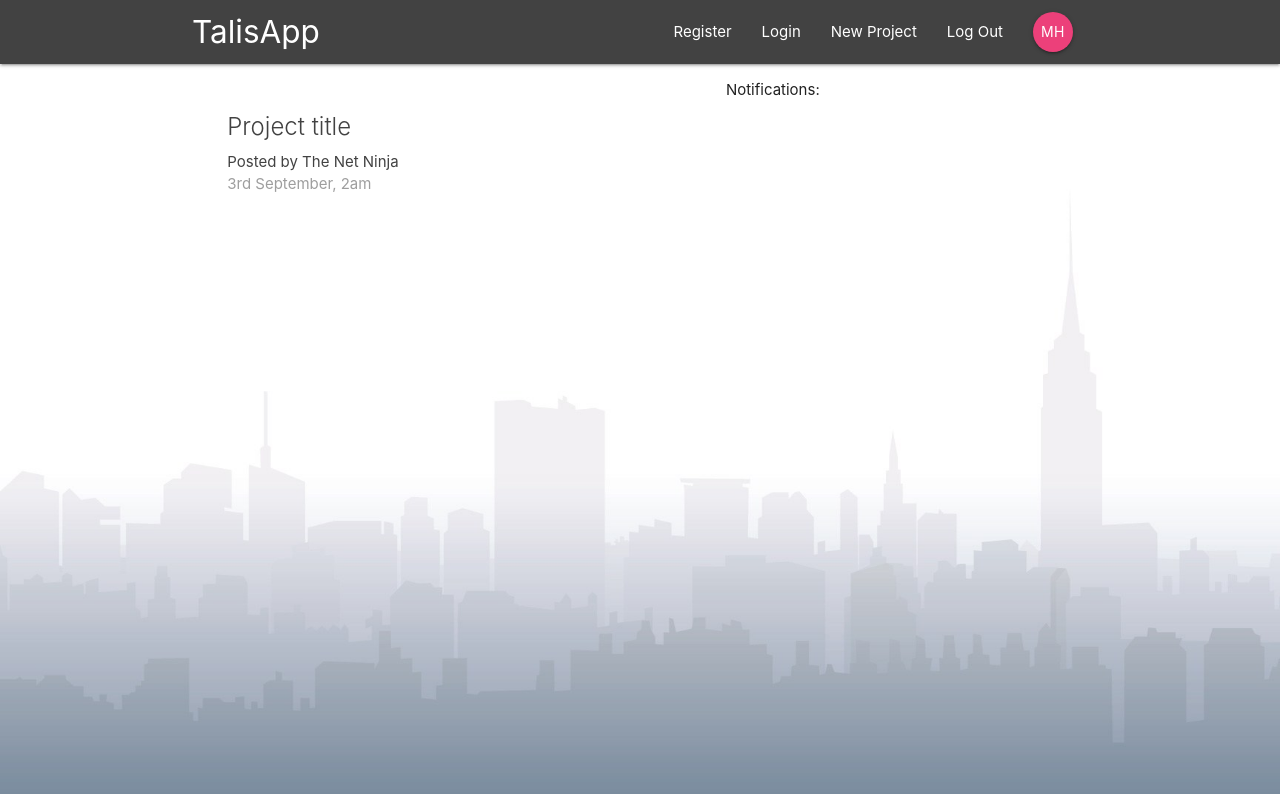
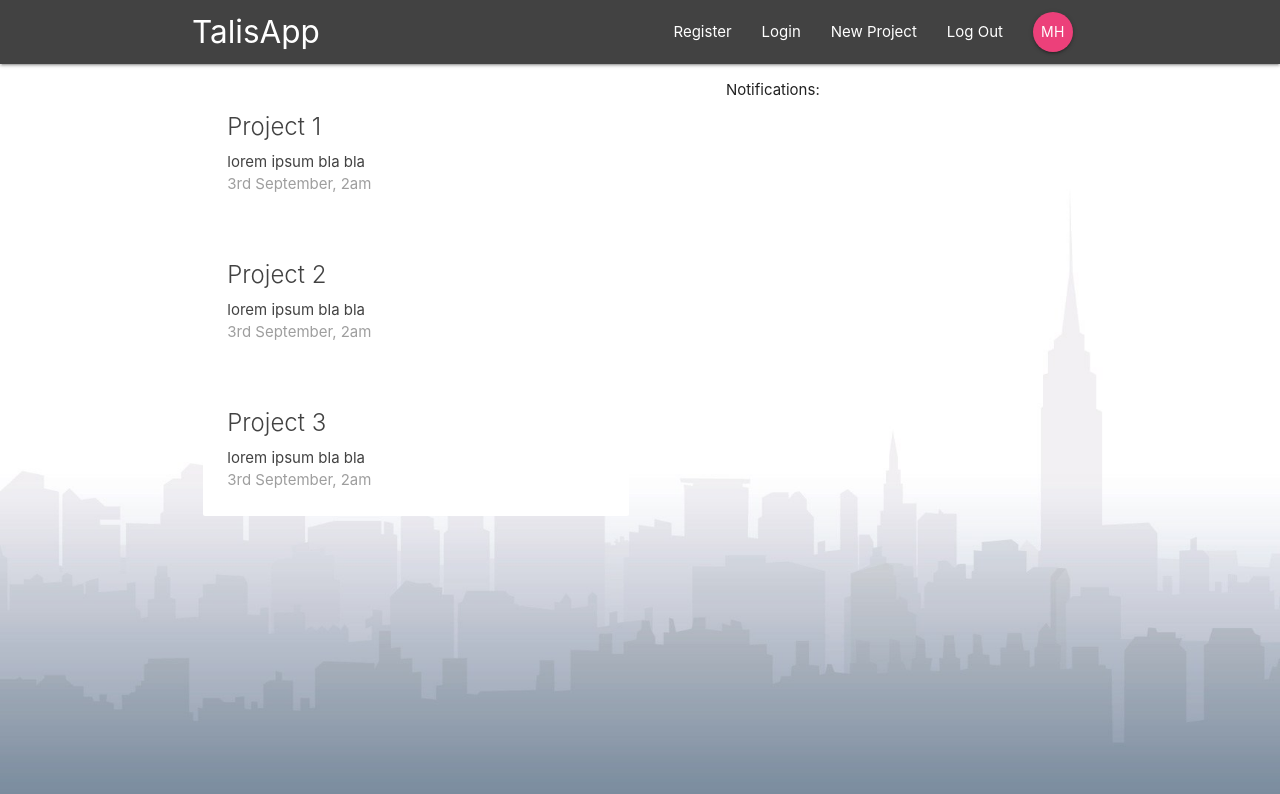
Before and after one commit to MefitHp/Redux-Firebase, a React (Create React App) app: page / in a window 1280 px wide. Shown: the top 794 px of the page. Built offline with nearby package versions, Linux system fonts and the light colour scheme.

Commit message:
Mapped projects with dummy data, but using redux

```diff
--- a/src/components/dashboard/Dashboard.js
+++ b/src/components/dashboard/Dashboard.js
@@ -1,14 +1,15 @@
 import React, { Component } from 'react'
 import Notifications from './Notifications';
 import ProjectList from '../projects/ProjectList';
-
+import { connect } from 'react-redux'
 class Dashboard extends Component {
     render() {
+        const { projects } = this.props
         return (
             <div className="dashboard container">
                 <div className="row">
                     <div className="col sm12 m6">
-                        <ProjectList />
+                        <ProjectList projects={projects} />
                     </div>
                     <div className="col sm12 m5 offset-m1">
                         <Notifications />
@@ -19,4 +20,10 @@ class Dashboard extends Component {
     }
 }
 
-export default Dashboard
+const mapStateToProps = (state) => {
+    return {
+        //state.rootReducerKey.reducerStateKey
+        projects: state.project.projects
+    }
+}
+export default connect(mapStateToProps)(Dashboard)
--- a/src/components/projects/ProjectList.js
+++ b/src/components/projects/ProjectList.js
@@ -1,10 +1,13 @@
 import React from 'react'
 import ProjectSummary from './ProjectSummary';
 
-const ProjectList = () => {
+const ProjectList = ({ projects }) => {
     return (
         <div className="project-list section">
-            <ProjectSummary />
+            {projects && projects.map(project => (
+                <ProjectSummary key={project.id} {...project} />
+            ))}
+
         </div>
     )
 }
--- a/src/components/projects/ProjectSummary.js
+++ b/src/components/projects/ProjectSummary.js
@@ -1,11 +1,11 @@
 import React from 'react'
 
-const ProjectSummary = () => {
+const ProjectSummary = ({ title, content }) => {
     return (
         <div className="card z-depth-0 project-summary">
             <div className="card-content grey-text text-darken-3">
-                <span className="card-title ">Project title</span>
-                <p>Posted by The Net Ninja</p>
+                <span className="card-title ">{title}</span>
+                <p>{content}</p>
                 <p className="grey-text">3rd September, 2am</p>
             </div>
         </div>
--- a/src/redux/reducers/ProjectReducer.js
+++ b/src/redux/reducers/ProjectReducer.js
@@ -1,4 +1,10 @@
-const initState = {}
+const initState = {
+    projects: [
+        { id: '1', title: 'Project 1', content: 'lorem ipsum bla bla' },
+        { id: '2', title: 'Project 2', content: 'lorem ipsum bla bla' },
+        { id: '3', title: 'Project 3', content: 'lorem ipsum bla bla' }
+    ]
+}
 
 const projectReducer = (state = initState, action) => {
     return state
```
